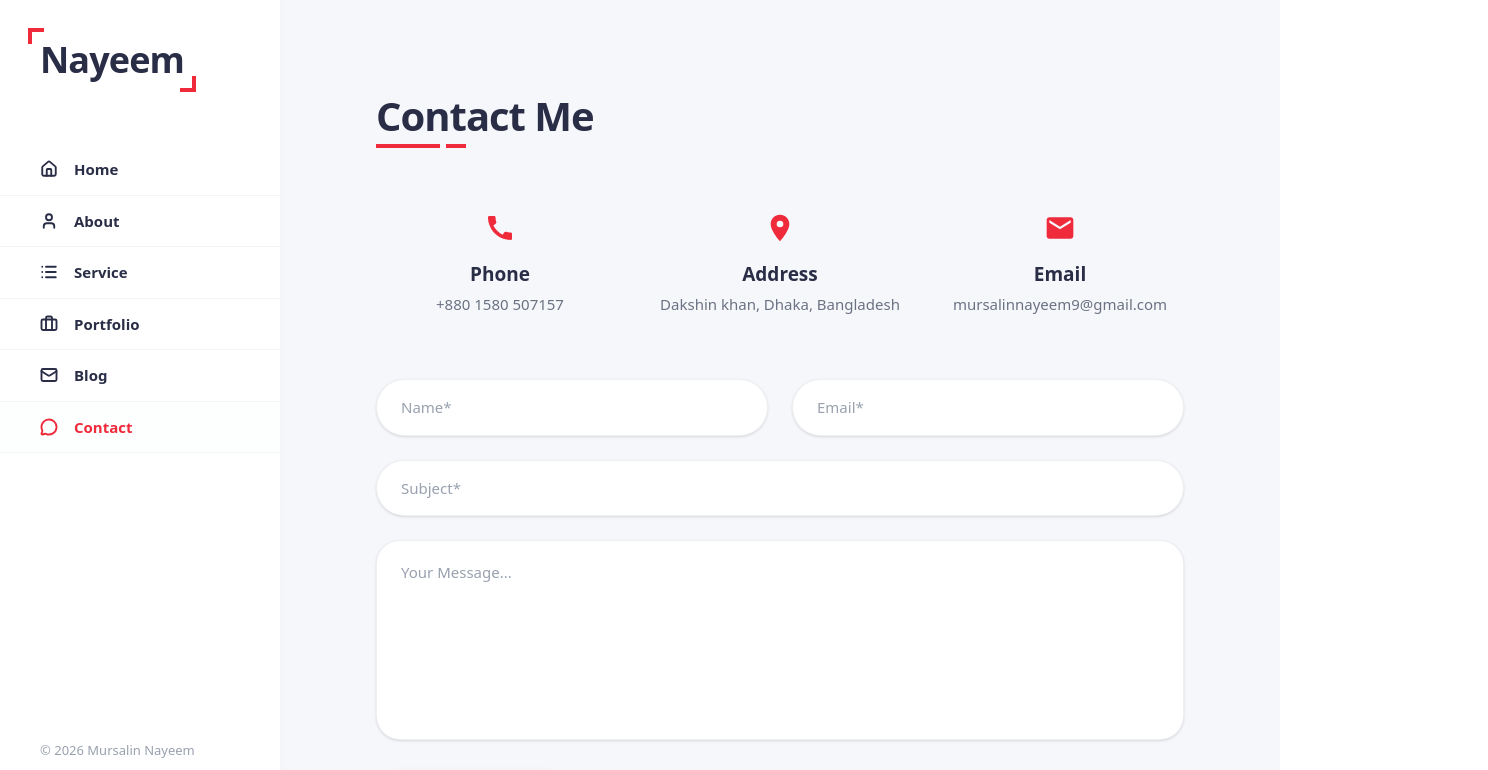
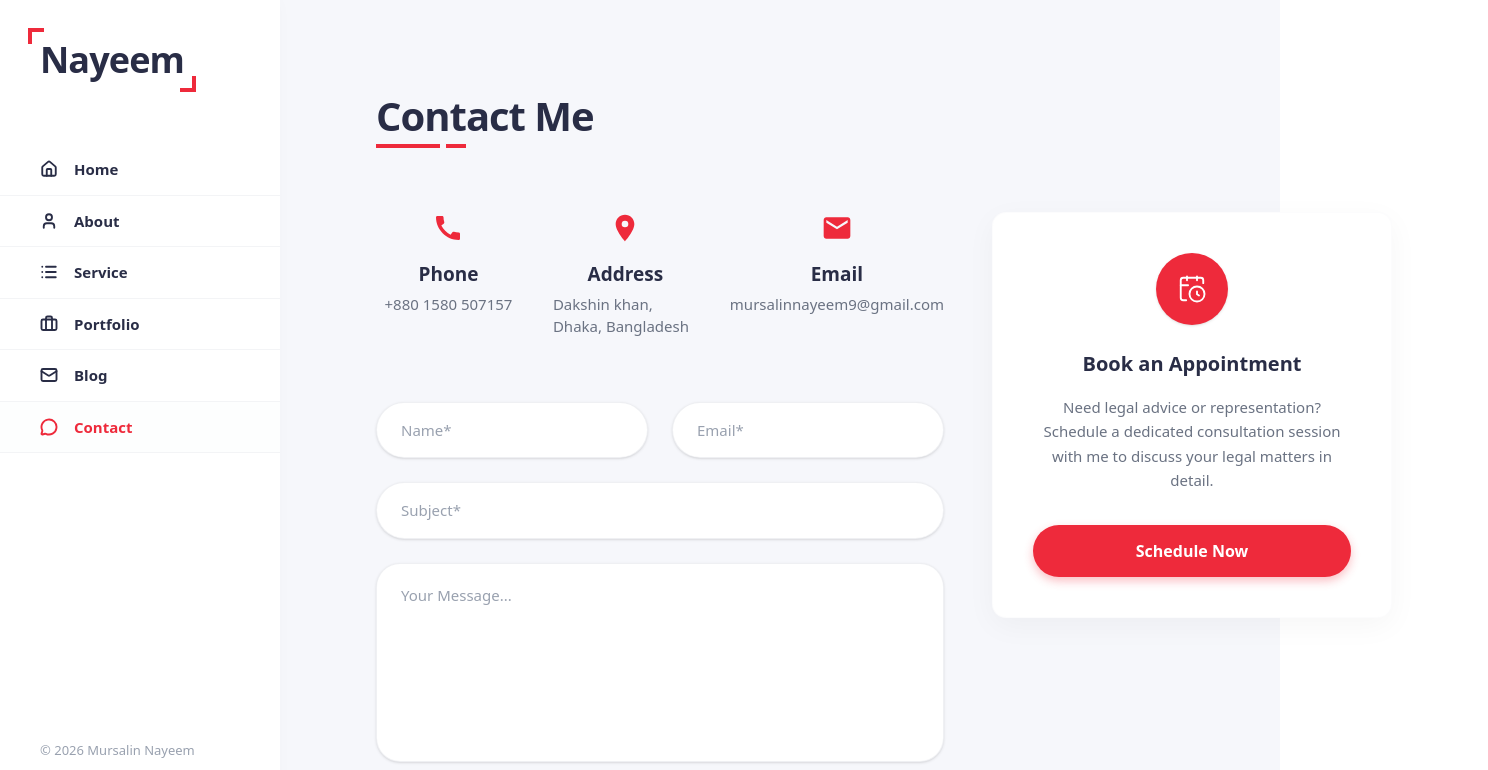
Before and after one commit to Rakibul-Hasan-max/Mursalin-nayeem, a Next.js app: page /contact in a window 1280 px wide. Shown: the top 770 px of the page, 1488 px wide, since content can reach past the window. Built offline with nearby package versions, Linux system fonts and the light colour scheme.

Commit message:
feat: add BookAppointment component and integrate it into the contact page layout

```diff
--- a/src/app/contact/page.tsx
+++ b/src/app/contact/page.tsx
@@ -1,6 +1,7 @@
 import Sidebar from "../../components/layout/Sidebar";
 import ContactInfo from "../../components/contact/ContactInfo";
 import ContactForm from "../../components/contact/ContactForm";
+import BookAppointment from "../../components/contact/BookAppointment";
 
 export const metadata = {
   title: "Contact Me | Mursalin Nayeem",
@@ -26,11 +27,21 @@ export default function ContactPage() {
           </div>
         </div>
 
-        {/* Contact Information */}
-        <ContactInfo />
+        {/* Content Wrapper */}
+        <div className="flex flex-col xl:flex-row gap-16 xl:gap-12 w-full max-w-[1400px]">
 
-        {/* Contact Form */}
-        <ContactForm />
+          {/* Left Side: Contact Info & Form */}
+          <div className="flex-1 max-w-4xl">
+            <ContactInfo />
+            <ContactForm />
+          </div>
+
+          {/* Right Side: Book Appointment Widget */}
+          <div className="w-full xl:w-[400px]">
+            <BookAppointment />
+          </div>
+
+        </div>
       </main>
     </div>
   );
--- /dev/null
+++ b/src/components/contact/BookAppointment.tsx
@@ -0,0 +1,18 @@
+import { CalendarClock } from "lucide-react";
+
+export default function BookAppointment() {
+  return (
+    <div className="bg-white rounded-[14px] shadow-[0_8px_30px_rgba(0,0,0,0.04)] p-10 flex flex-col items-center text-center border border-gray-50/50 hover:-translate-y-2 transition-transform duration-300">
+      <div className="w-[72px] h-[72px] bg-[#EE2A3B] rounded-full flex items-center justify-center mb-6 shadow-sm">
+        <CalendarClock color="white" size={30} strokeWidth={1.5} />
+      </div>
+      <h3 className="text-[20px] font-bold text-[#292D46] mb-4">Book an Appointment</h3>
+      <p className="text-gray-500 text-[15px] leading-relaxed mb-8">
+        Need legal advice or representation? Schedule a dedicated consultation session with me to discuss your legal matters in detail.
+      </p>
+      <button className="bg-[#EE2A3B] text-white font-semibold rounded-full px-8 py-3.5 hover:-translate-y-1 transition-transform shadow-[0_4px_10px_rgba(238,42,59,0.3)] hover:shadow-[0_6px_15px_rgba(238,42,59,0.4)] w-full">
+        Schedule Now
+      </button>
+    </div>
+  );
+}
```
